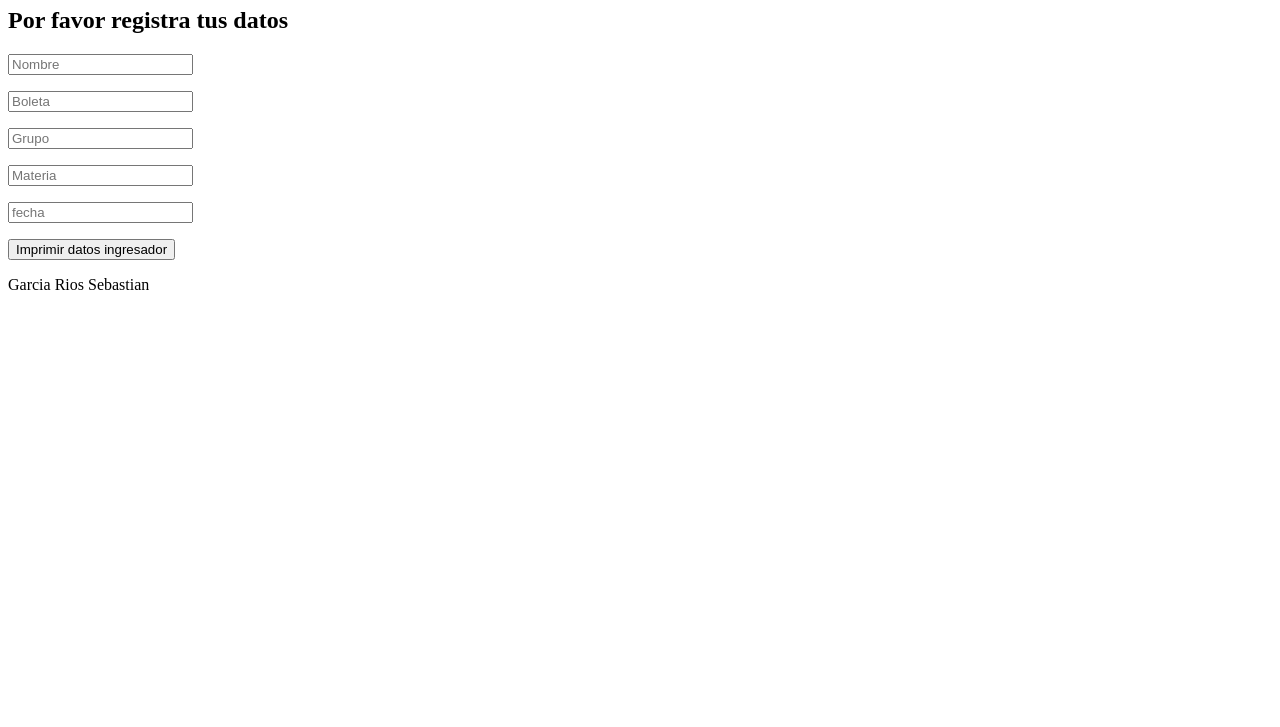
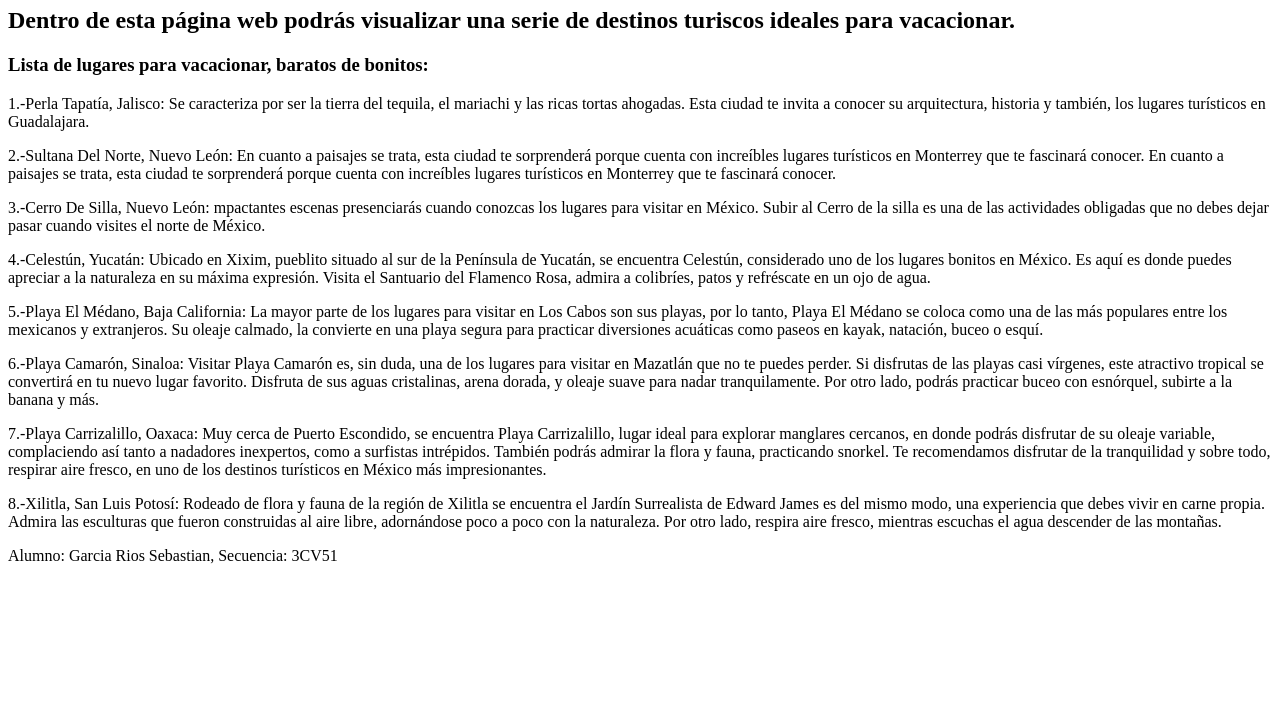
Before and after one commit to sebastiangr2120/myvacationblog.github.io, a plain HTML site: page index.html in a window 1280 px wide. Shown: the part 73-800 px from the top of the page. Drawn offline with Linux system fonts and the light colour scheme.

Commit message:
Update index.html

```diff
--- a/index.html
+++ b/index.html
@@ -3,36 +3,40 @@
   <head>
     <meta charset="utf-8">
     <meta name="viewport" content="width=device-width, initial-scale=1">
-    <title>Formulario</title>
+    <title>Bienvenida</title>
   </head>
   <body>
-
     <form action="javascript:saluda();">
-      <h1>Formulario</h1>
-      <h2>Por favor registra tus datos</h2>
-      <p>
-        <input type="text" id="nombre" required placeholder="Nombre">
+      <h1>BIENVENIDO A "MY VACATION BLOG"</h1>
+      <h2>Dentro de esta página web podrás visualizar una serie de destinos turiscos ideales para vacacionar.</h2>
+      <h3>Lista de lugares para vacacionar, baratos de bonitos: </h3>
+      <p> 1.-Perla Tapatía, Jalisco:
+      Se caracteriza por ser la tierra del tequila, el mariachi y las ricas tortas ahogadas. Esta ciudad te invita a conocer su arquitectura, historia y también, los lugares turísticos en Guadalajara.
+      </p>
+      <p> 2.-Sultana Del Norte, Nuevo León:
+      En cuanto a paisajes se trata, esta ciudad te sorprenderá porque cuenta con increíbles lugares turísticos en Monterrey que te fascinará conocer. En cuanto a paisajes se trata, esta ciudad te sorprenderá porque cuenta con increíbles lugares turísticos en Monterrey que te fascinará conocer.
+      </p>
+      <p> 3.-Cerro De Silla, Nuevo León:
+      mpactantes escenas presenciarás cuando conozcas los lugares para visitar en México. Subir al Cerro de la silla es una de las actividades obligadas que no debes dejar pasar cuando visites el norte de México.
+      </p>
+      <p> 4.-Celestún, Yucatán:
+      Ubicado en Xixim, pueblito situado al sur de la Península de Yucatán, se encuentra Celestún, considerado uno de los lugares bonitos en México. Es aquí es donde puedes apreciar a la naturaleza en su máxima expresión. Visita el Santuario del Flamenco Rosa, admira a colibríes, patos y refréscate en un ojo de agua.
+      </p>
+      <p> 5.-Playa El Médano, Baja California:
+      La mayor parte de los lugares para visitar en Los Cabos son sus playas, por lo tanto, Playa El Médano se coloca como una de las más populares entre los mexicanos y extranjeros. Su oleaje calmado, la convierte en una playa segura para practicar diversiones acuáticas como paseos en kayak, natación, buceo o esquí.
+      </p>
+      <p> 6.-Playa Camarón, Sinaloa:
+      Visitar Playa Camarón es, sin duda, una de los lugares para visitar en Mazatlán que no te puedes perder. Si disfrutas de las playas casi vírgenes, este atractivo tropical se convertirá en tu nuevo lugar favorito. Disfruta de sus aguas cristalinas, arena dorada, y oleaje suave para nadar tranquilamente. Por otro lado, podrás practicar buceo con esnórquel, subirte a la banana y más.
+      </p>
+      <p> 7.-Playa Carrizalillo, Oaxaca:
+      Muy cerca de Puerto Escondido, se encuentra Playa Carrizalillo, lugar ideal para explorar manglares cercanos, en donde podrás disfrutar de su oleaje variable, complaciendo así tanto a nadadores inexpertos, como a surfistas intrépidos. También podrás admirar la flora y fauna, practicando snorkel. Te recomendamos disfrutar de la tranquilidad y sobre todo, respirar aire fresco, en uno de los destinos turísticos en México más impresionantes.
+      </p>
+      <p> 8.-Xilitla, San Luis Potosí:
+      Rodeado de flora y fauna de la región de Xilitla se encuentra el Jardín Surrealista de Edward James es del mismo modo, una experiencia que debes vivir en carne propia. Admira las esculturas que fueron construidas al aire libre, adornándose poco a poco con la naturaleza. Por otro lado, respira aire fresco, mientras escuchas el agua descender de las montañas.
       </p>
 
-      <p>
-        <input type="text" id="boleta" required placeholder="Boleta">
-      </p>
 
-      <p>
-        <input type="text" id="grupo" required placeholder="Grupo">
-      </p>
-
-      <p>
-        <input type="text" id="materia" required placeholder="Materia">
-      </p>
-
-      <p>
-        <input type="text" id="fecha" required placeholder="fecha">
-      </p>
-      <p>
-        <button type="submit">Imprimir datos ingresador</button>
-      </p>
-      <footer>Garcia Rios Sebastian</footer>
+      <footer>Alumno: Garcia Rios Sebastian, Secuencia: 3CV51</footer>
     </form>
     <script>
     </script>
```
